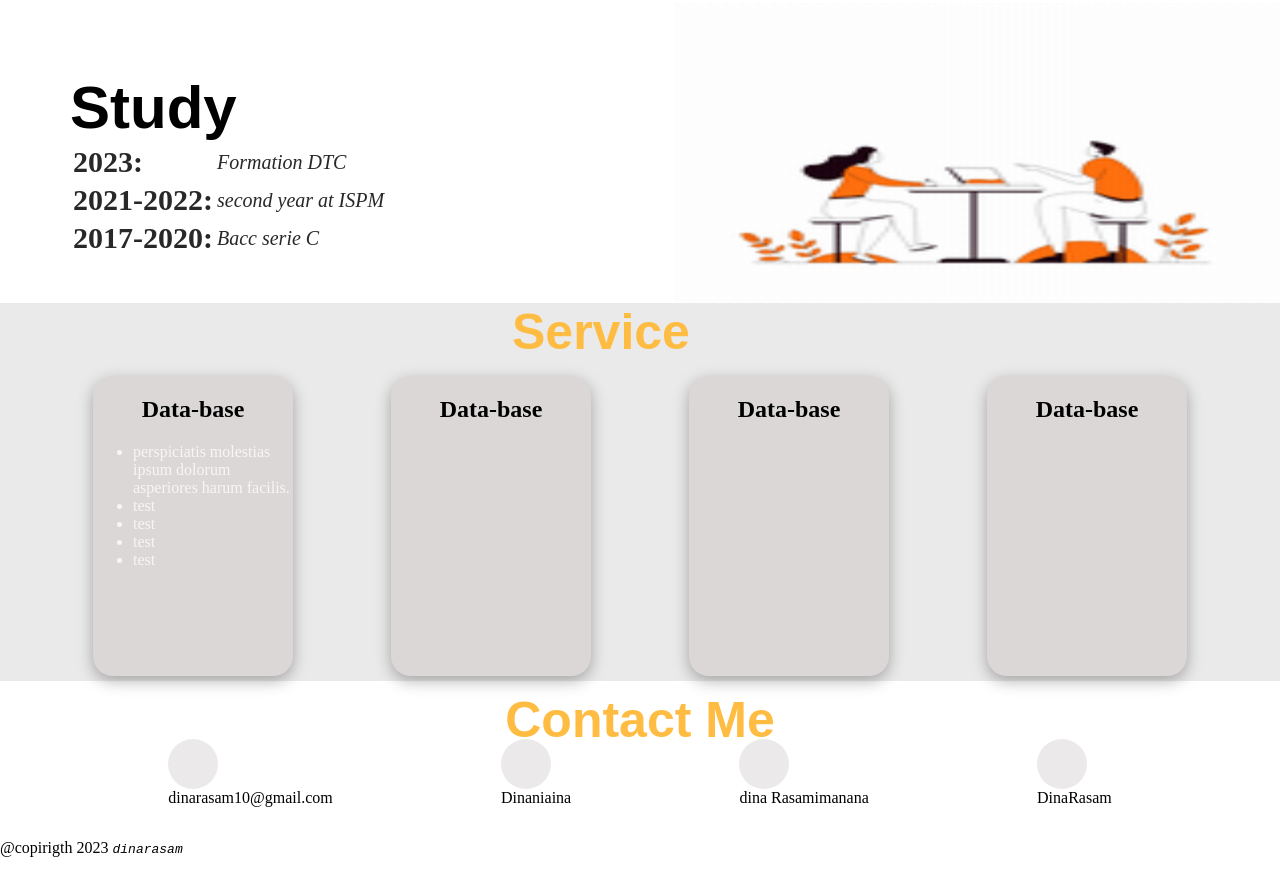
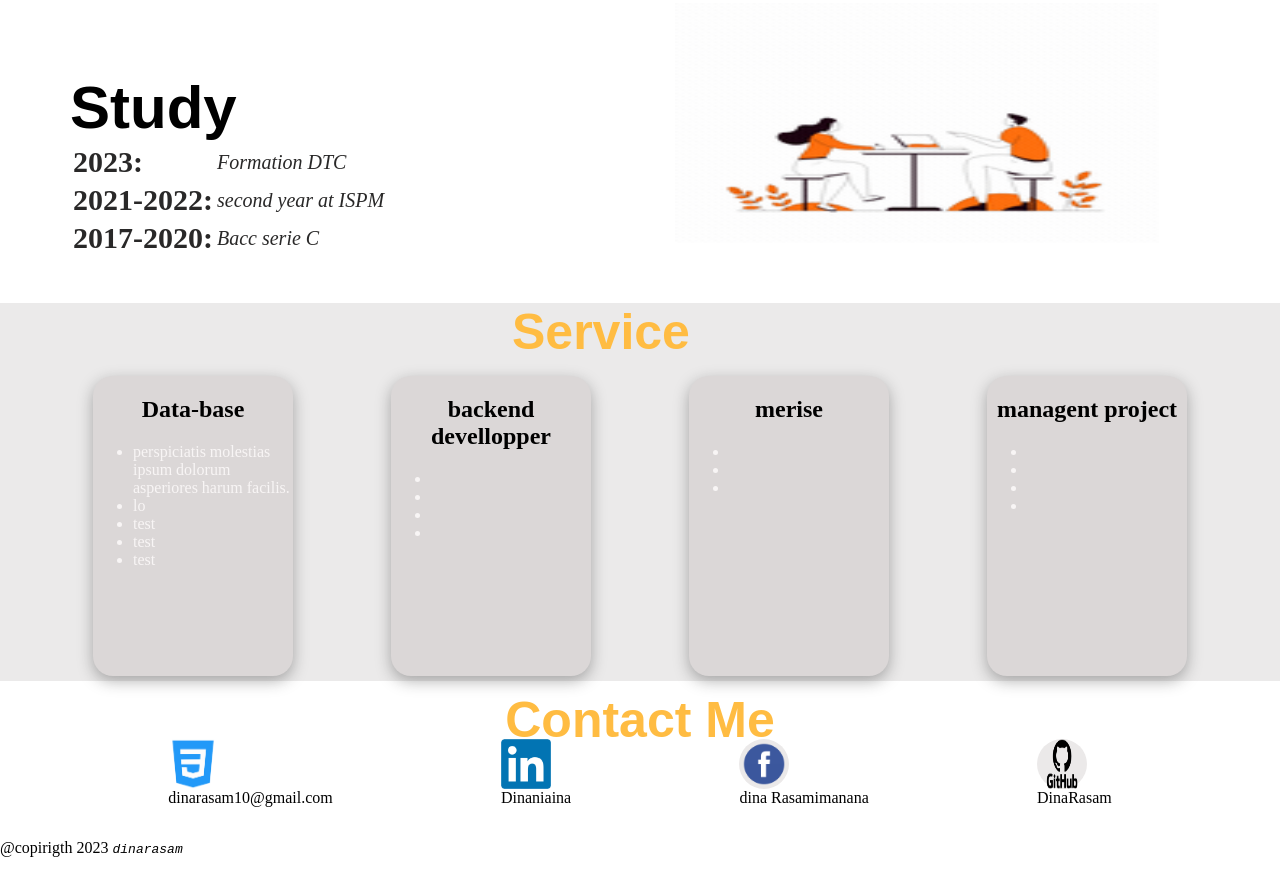
Before and after one commit to DinaRasam/Portfolio, a plain HTML site: page index.html in a window 1280 px wide. Shown: the part 1438-2327 px from the top of the page. Drawn offline with Linux system fonts and the light colour scheme.

Commit message:
modification style

```diff
--- a/assetes/responsive.css
+++ b/assetes/responsive.css
@@ -5,10 +5,9 @@
         flex-direction: row;
     }
 .img {
-        display: none;
-        margin-top: 10px;
+      margin-top: 100px;
         /* margin-bottom: 20px; */
-        margin-left: 50px;
+        margin-left: 30px;
         width: 200px;
         height: 50px;
 
--- a/assetes/style.css
+++ b/assetes/style.css
@@ -1,5 +1,6 @@
 body {
     margin: 0;
+    overflow-x: hidden;
 }
 .page {
     display: flex;
@@ -15,14 +16,10 @@ body {
     /* height: auto; */
 }
 .img {
-    margin-top: 110px;
-    margin-left: 250px;
-    width: 300px;
-    height: 300px;
-    /* background-color: #292828; */
-    /* background-image: url(./images/saryDina.jpeg); */
-    border-radius: 20px;
-
+    margin-top: 200px;
+    margin-left: 100px;
+    width: 500px;
+    height: 200px
 }
 
 .home {
@@ -206,7 +203,7 @@ table {
 .study2 {
     width: 50%;
     height: auto;
-    background-color: #292828;
+    background-color: white;
 }
 .params3 {
     /* color: gray;
@@ -291,6 +288,8 @@ samp {
     /* flex-direction: row; */
     /* align-items: center;  */
     justify-content: space-evenly;
+    top: 10px;
+
 
 }
 li {
--- a/index.html
+++ b/index.html
@@ -23,8 +23,8 @@
                     </div>
             </div>
                    <div class="">
-                      <img class="img" src="./assetes/images/saryDina.jpeg" alt="sans photo" srcset=""
-                      style="width: 3OOpx; height: 300px">
+                      <img class="img" src="./assetes/images/welcome.gif" alt="sans photo" srcset=""
+                    >
                    </div>
 
         </div>
@@ -62,7 +62,8 @@
 
                    </table>
                    <div>
-                    <button class="donwload-cv" type="button">Donwload CV</button>
+                    <a href="https://dina-cv.netlify.app"><button class="donwload-cv" type="button">Donwload CV</button>   </a>
+
                    </div>
 
             </div>
@@ -133,7 +134,7 @@
 
              </div>
              <div class="study2">
-                <img src="./assetes/images/study.gif" alt="tsy hita" srcset="" style="height: 100%; width: 100%;">
+                <img src="./assetes/images/study.gif" alt="tsy hita" srcset="" style="height: 80%; width: 80%;">
              </div>
         </div>
         <div class="service">
@@ -149,7 +150,7 @@
                             <h2 class="sec">Data-base</h2>
                             <ul>
                                 <li> perspiciatis molestias ipsum dolorum asperiores harum facilis.</li>
-                                <li>test</li>
+                                <li>lo</li>
                                 <li>test</li>
                                 <li>test</li>
                                 <li>test</li>
@@ -157,13 +158,30 @@
 
                       </div>
                       <div class="items">
-                            <h2 class="sec">Data-base</h2>
+                            <h2 class="sec">backend devellopper</h2>
+                            <ul>
+                                <li></li>
+                                <li></li>
+                                <li></li>
+                                <li></li>
+                            </ul>
                       </div>
                       <div class="items">
-                            <h2 class="sec">Data-base</h2>
+                            <h2 class="sec">merise</h2>
+                            <ul>
+                                <li></li>
+                                <li></li>
+                                <li></li>
+                            </ul>
                       </div>
                       <div class="items">
-                            <h2 class="sec">Data-base</h2>
+                            <h2 class="sec">managent project</h2>
+                            <ul>
+                                <li></li>
+                                <li></li>
+                                <li></li>
+                                <li></li>
+                            </ul>
                       </div>
                </div>
         </div>
@@ -174,19 +192,29 @@
         </div>
         <div class="contact-corps">
             <div>
-                <div class="corps"></div>
+                <div class="corps">
+                    <a href=""><img src="./assetes/images/Sans titre.png" alt="" style="height: 100%; width: 100%;"></a>
+
+                </div>
                 <div class="nom">dinarasam10@gmail.com</div>
             </div>
             <div>
-                <div class="corps"></div>
+                <div class="corps">
+                    <a href="http://"> <img src="./assetes/images/LinkedIn_logo_initials.png" alt="" style="height: 100%; width: 100%;"></a>
+
+                </div>
                 <div class="nom">Dinaniaina</div>
             </div>
             <div>
-                <div class="corps"></div>
+                <div class="corps">
+                    <a href="http://Dina Rasamimanana.facebook.com"><img src="./assetes/images/images.png" alt="" style="height: 100%; width: 100%;"></a>
+                </div>
                 <div class="nom">dina Rasamimanana</div>
             </div>
             <div>
-                <div class="corps"></div>
+                <div class="corps">
+                    <a href=""><img src="./assetes/images/GitHub-Logo.png" alt="" style="height: 100%; width: 100%;"></a>
+                </div>
                 <div class="nom">DinaRasam</div>
             </div>
         </div>
```
Also changed, not shown: assetes/images/welcome.gif (added).
